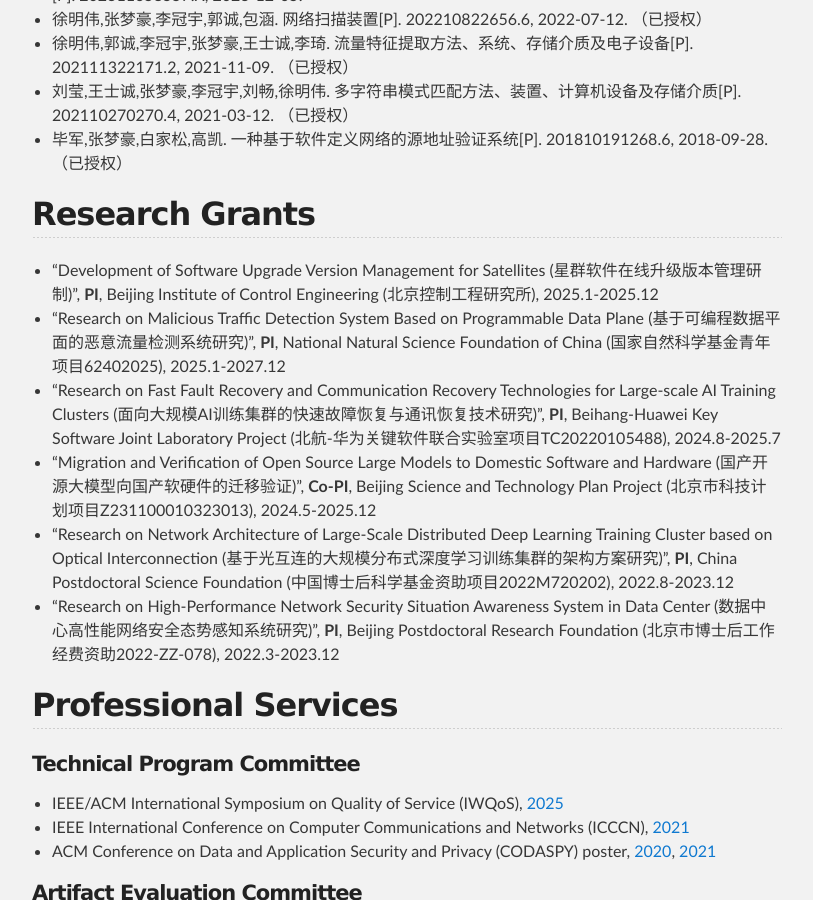
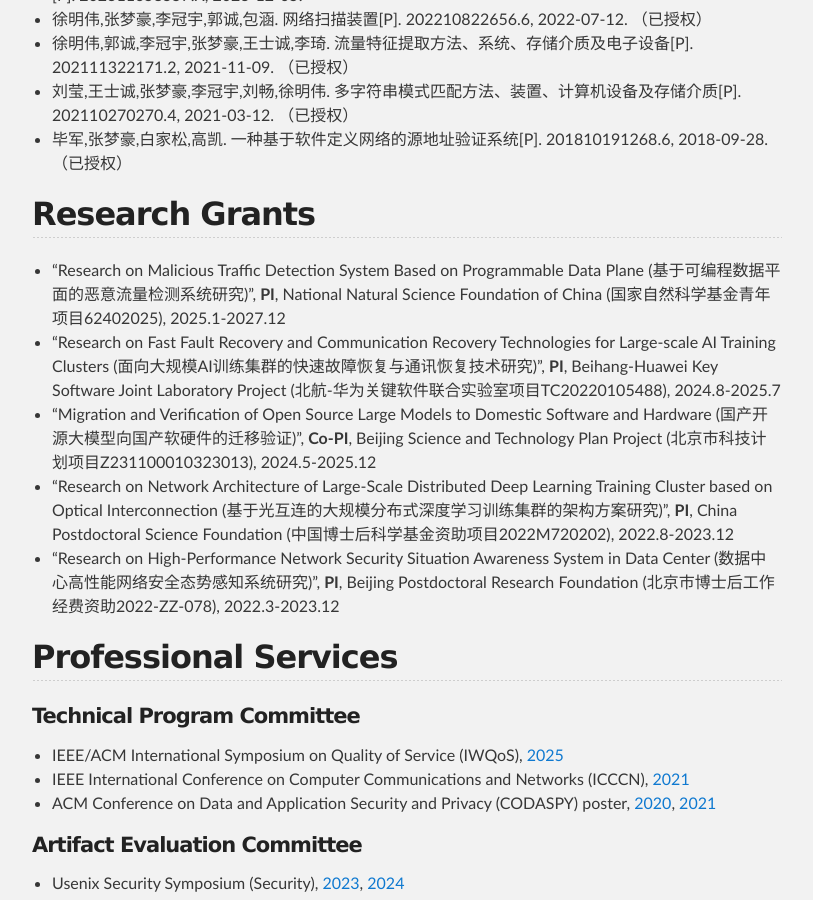
Before and after one commit to zhangmenghao/zhangmenghao.github.io, a Jekyll site: the page built from index.md, in a window 1280 px wide and 900 px high, scrolled down 4826 px. Shown: the whole window, without its empty margins (233-1046 px from the left). Built offline with Jekyll 4.4.1, drawn with Linux system fonts in a browser that asks for light colours; some of the changed lines change nothing that is shown.

Commit message:
Update grant

```diff
--- a/index.md
+++ b/index.md
@@ -4,7 +4,6 @@
 description: "Associate Professor, Beihang University"
 category: Tech
 ---
-
 
 ## About Me
 
@@ -31,13 +30,6 @@
 
 
 **<font color='red'>I am looking for self-motivated students with strong programming skills to work with me. If you are interested, feel free to contact me with email.</font>**
-
-<!-- * **Research interest**:
-    - Software-Defined Programmable Network Security. I have been a pioneering researcher at the forefront of exploring the intersections of programmable networks and security, and my work is well-recognized in esteemed conferences and journals such as NDSS, NSDI, Security, INFOCOM, ICNP, RAID, HotNets, SOSR, JSAC, TON, TDSC, TIFS, TPDS and more. My expertise extends to various technologies, including Software Defined Networking (SDN), Network Function Virtualization (NFV), Programmable data plane (P4), Data Plane Development Kit (DPDK), and extended Berkeley Packet Filter (eBPF). Besides, I have a deep understanding of diverse scenarios, such as data center networks, ISP (Internet Service Provider) networks, cloud gateway, Denial-of-Service (DoS) attacks, Network Intrusion Detection/Prevention System (NIDS/NIPS), Internet of Things (IoT), network scanning, network traffic analysis, and container networks. Throughout my projects, my focus has consistently been on enhancing the security, efficiency and reliability of software-defined networked systems.
-    - High-Performance Networking. I am also actively engaged in the realm of high-performance networking (e.g., RDMA, SmartNIC, DPU/IPU, NCCL) and communication optimizations in large-scale distributed machine learning training clusters, which is becoming more and more important in this AI era. As part of my professional journey, I've had the privilege of leading the design, optimization, and implementation of RDMA networks in Kuaishou's machine learning training clusters from inception. These experiences have provided me with production-level engineering insights and invaluable perspectives in the ever-evolving landscape of high-performance networking.
-* **Email**: **zhangmenghao0503@gmail.com** or **zhangmenghao@buaa.edu.cn**
-* **Github**: [https://github.com/ZhangMenghao](https://github.com/ZhangMenghao) -->
-<!-- * **Resume**: [中文简历](./resume/CV_Chinese.pdf) -->
 
 
 ## Publications ([Google Scholar](https://scholar.google.com/citations?user=fv-p85gAAAAJ&hl=zh-CN))
@@ -192,7 +184,7 @@
 
 
 ## Research Grants
-* "Development of Software Upgrade Version Management for Satellites (星群软件在线升级版本管理研制)", __PI__, Beijing Institute of Control Engineering (北京控制工程研究所), 2025.1-2025.12
+<!-- * "Development of Software Upgrade Version Management for Satellites (星群软件在线升级版本管理研制)", __PI__, Beijing Institute of Control Engineering (北京控制工程研究所), 2025.1-2025.12 -->
 <!-- * "Research on Automated Diagnosis Technology for RDMA Network Performance Abnormalities (RDMA⽹络性能异常⾃动化诊断技术研究)", __PI__, Beihang-Huawei Key Software Joint Laboratory Project (北航-华为关键软件联合实验室项目TC20241130020), 2025.1-2025.12 -->
 * "Research on Malicious Traffic Detection System Based on Programmable Data Plane (基于可编程数据平面的恶意流量检测系统研究)", __PI__, National Natural Science Foundation of China (国家自然科学基金青年项目62402025), 2025.1-2027.12
 * "Research on Fast Fault Recovery and Communication Recovery Technologies for Large-scale AI Training Clusters (面向大规模AI训练集群的快速故障恢复与通讯恢复技术研究)", __PI__, Beihang-Huawei Key Software Joint Laboratory Project (北航-华为关键软件联合实验室项目TC20220105488), 2024.8-2025.7
@@ -245,6 +237,25 @@
 * Teaching Assistant, Internet Routing Algorithms and Protocols, Tsinghua University, Autumn 2017, worked with [Prof. Jun Bi](https://scholar.google.com/citations?user=9c8plF0AAAAJ&hl=en)
 * Teaching Assistant, Internet Architecture and Security Foundation, Tsinghua University, Autumn 2017, worked with [Prof. Jun Bi](https://scholar.google.com/citations?user=9c8plF0AAAAJ&hl=en)
 
+<!--
+## Students
+#### Current Member
+* Yuyan Zhao, Ph.D., 2023.9-Present, Beihang University, Co-supervised with Prof. Tianyu Wo
+* Jiaxun Huang, Master, 2023.9-Present, Beihang University, Co-supervised with Prof. Chunming Hu
+* Zhikai Zou, Master, 2023.9-Present, Beihang University, Co-supervised with Prof. Tianyu Wo
+* Fangzheng Jiao, Pd.D., 2024.9-Present, Beihang Univeristy, Co-supervised with Prof. Chunming Hu
+* Mengyu Yang, Master, 2024.9-Present, Beihang University
+* Yuezheng Liu, Master, 2024.9-Present, Beihang University, Co-supervised with Prof. Xudong Liu
+* Yuxuan Chen, Master, 2024.9-Present, Beihang University, Co-supervised with Prof. Chunming Hu
+* Mingming Zhang, Master, 2024.9-Present, Beihang University, Co-supervised with Prof. Tianyu Wo and Prof. Renyu Yang
+* Jinyi Xia, Pd.D, 2025.9-Present, Beihang University, Co-supervised with Prof. Chunming Hu
+* Jue Zhang, Master, 2025.9-Present, Beihang University
+* Qiyang Peng, Master, 2025.9-Present, Beihang University
+* Yucheng Li, Master, 2025.9-Present, Beihang University
+
+
+#### Alumni
+-->
 
 ## Selected Honors and Awards
 * Outstanding Young Scholar, Beihang University, 2024 (北航“卓越青年学者”)
```
